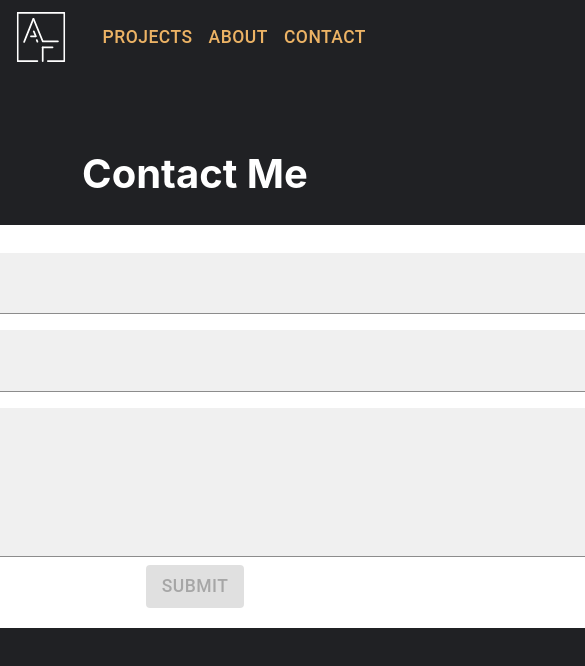
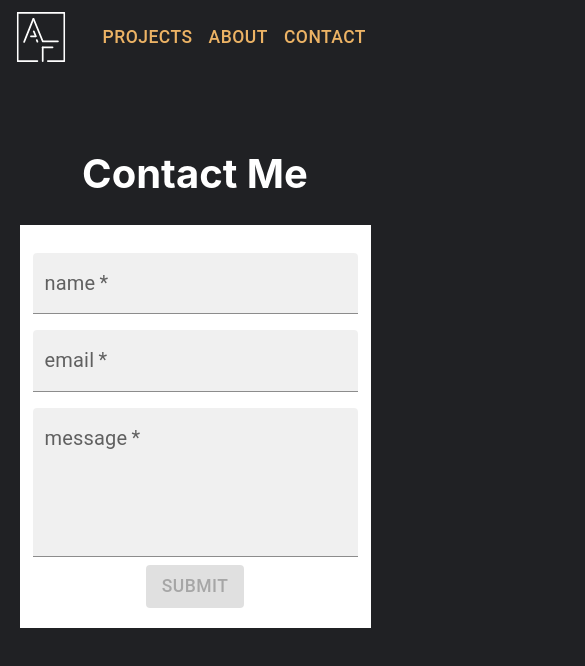
Before and after one commit to alexfotopoulos/personal-site, a Next.js app: page /contact in a window 390 px wide. Shown: the top 666 px of the page, 585 px wide, since content can reach past the window. Built offline with nearby package versions, Linux system fonts and the light colour scheme.

Commit message:
make contact page responsive

```diff
--- a/components/contactPage/ContactForm.module.css
+++ b/components/contactPage/ContactForm.module.css
@@ -4,5 +4,11 @@
     align-items: center;
     background-color: white;
     padding: 1rem;
-    min-width: 800px;
+    width: 850px;
   }
+
+@media (max-width: 600px) {
+  .contactForm {
+    width: 90%;
+  }
+}
--- a/components/contactPage/ContactFormInput.js
+++ b/components/contactPage/ContactFormInput.js
@@ -21,7 +21,7 @@ export default function ContactFormInput(props) {
     return (
         <ThemeProvider theme={theme}>
             <Box
-                component="form" sx={{ "& > :not(style)": { m: 1, width: "800px", backgroundColor: "white", }, "&:focus": { borderColor: "red" } }} noValidate autoComplete="off"
+                component="form" sx={{ "& > :not(style)": { m: 1, width: {xs: "325px", sm: "800px"}, backgroundColor: "white", }, "&:focus": { borderColor: "red" } }} noValidate autoComplete="off"
             >
                 {props.multiLine ? (<TextField id="filled-multiline-static" label={props.label} multiline rows={4} variant="filled" color="outline" required onChange={handleChange} />) : (<TextField id="filled-basic" label={props.label} variant="filled" color="outline" required onChange={handleChange} />)}
             </Box>
```
